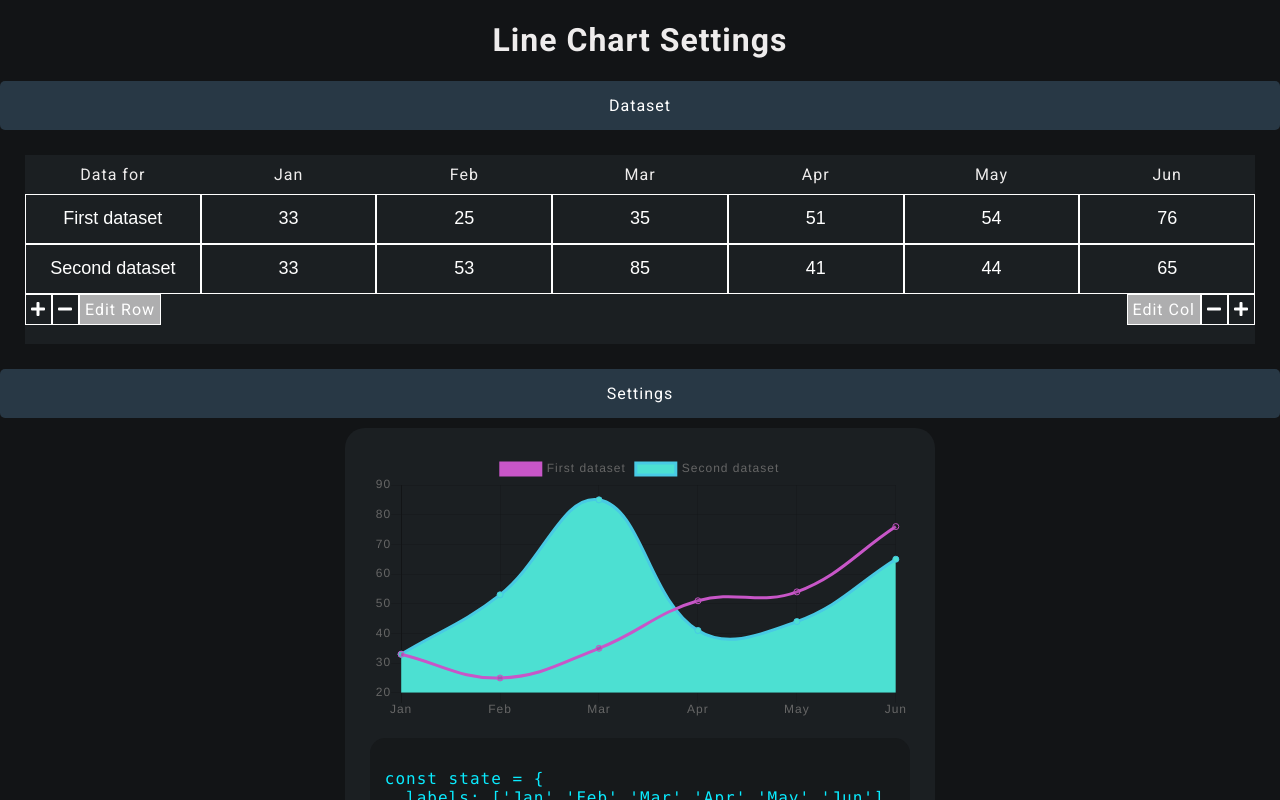
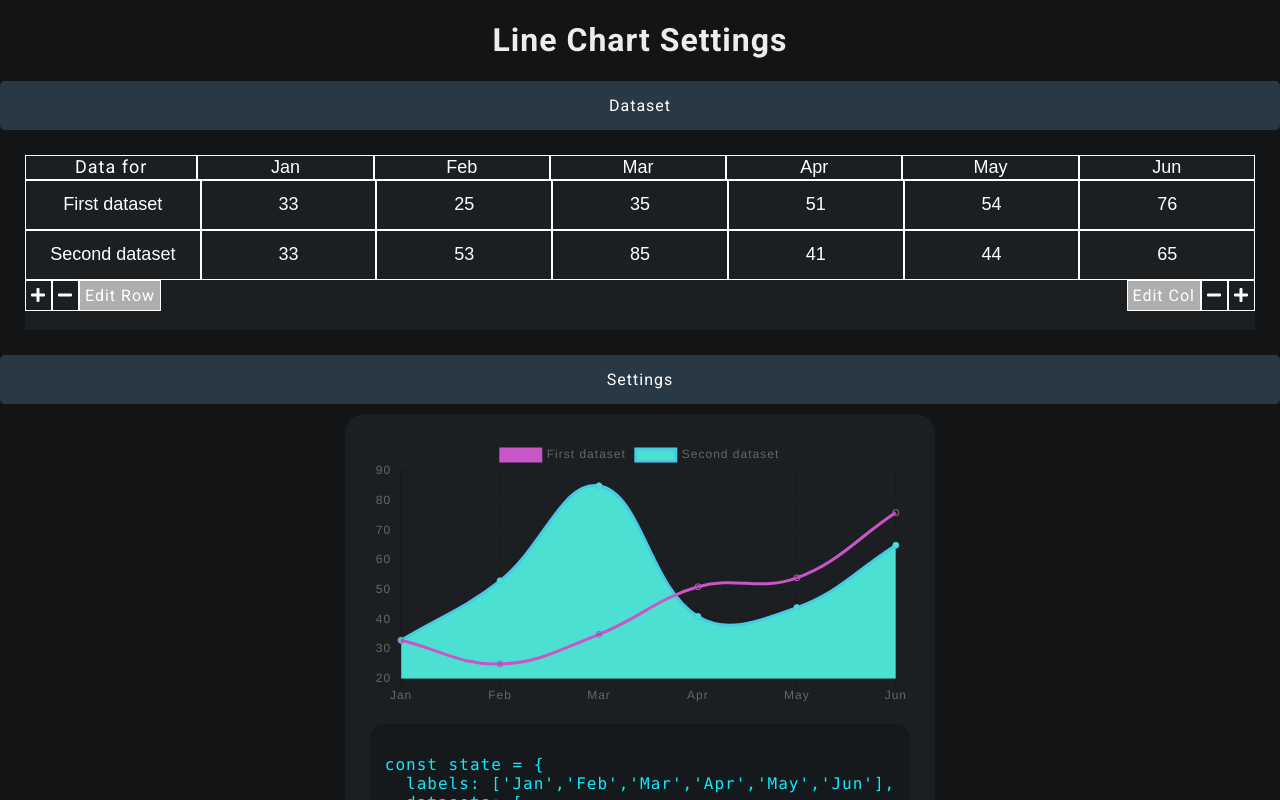
Before and after one commit to cristianscode/rechart-maker, a React (Create React App) app: page /line in a window 1280 px wide. Both pictures are taken after a click on the element "Dataset". Shown: the top 800 px of the page. Built offline with nearby package versions, Linux system fonts and the light colour scheme.

Commit message:
Update Column Label for Line charts

```diff
--- a/src/_components/chart-settings/line-settings.js
+++ b/src/_components/chart-settings/line-settings.js
@@ -191,6 +191,21 @@ class LineSettings extends React.Component {
         })
     }
 
+    updateLabel = (event, index) =>{
+        this.setState(prevState => {
+            var tempLabels = new Array();
+
+            prevState.labels.map((i, currindex) => {
+                if(currindex == index)
+                    tempLabels.push(event.target.value)
+                else tempLabels.push(i);
+            })
+            return {
+                labels: tempLabels
+            }
+        })
+    }
+
     render = () => {
         return (
             <div>
@@ -201,11 +216,11 @@ class LineSettings extends React.Component {
                         <div id="dataset-dropdown" style={{ display: "none", margin: 25 }}>
                             <div className="dataset-table" style={{ width: "100%" }}>
                                 <div style={{ display: "flex" }}>
-                                    <div className="table-head-item">Data for</div>
+                                    <div className="input-row-item">Data for</div>
                                     {
                                         this.state.labels.map((l, index) => {
                                             return (
-                                                <div className="table-head-item" key={index}>{l}</div>
+                                                <input type="text" value={l} className="input-row-item" key={index} onChange={e => this.updateLabel(e, index)} />
                                             )
                                         })
                                     }
```
